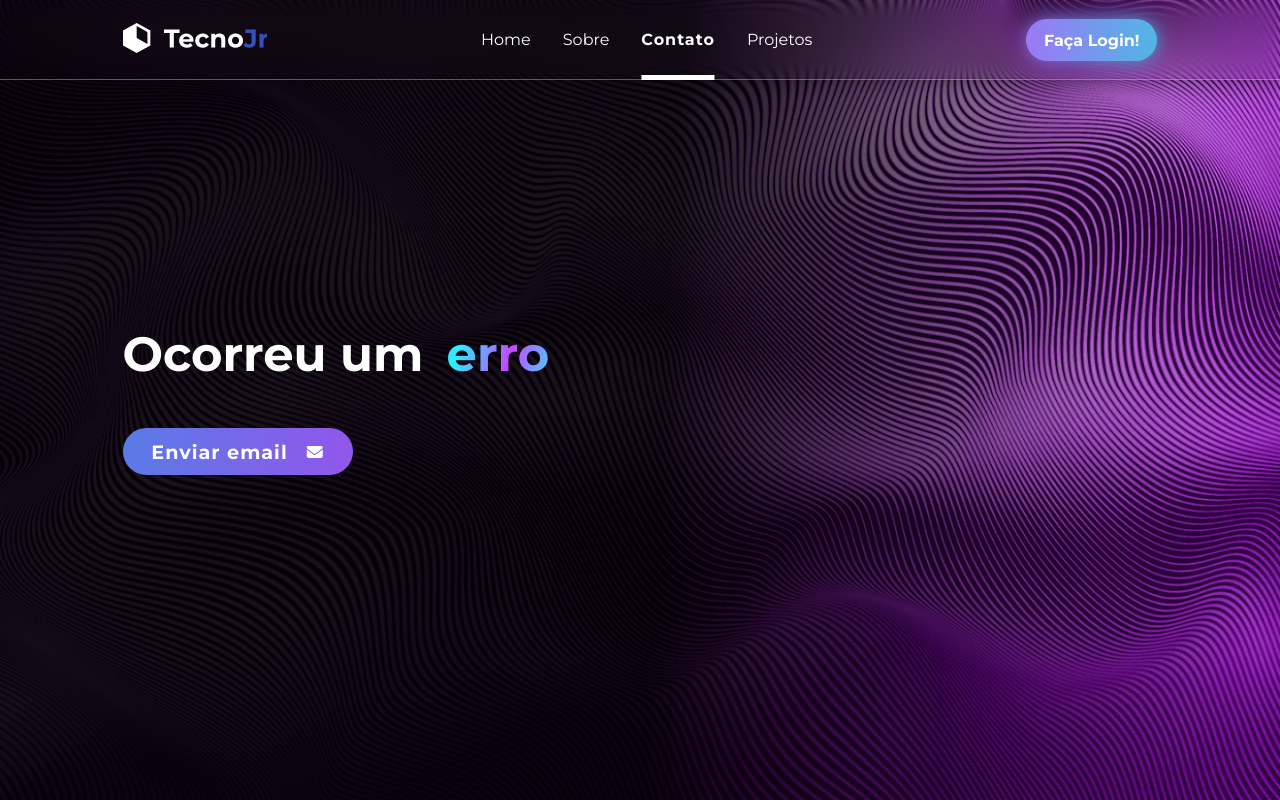
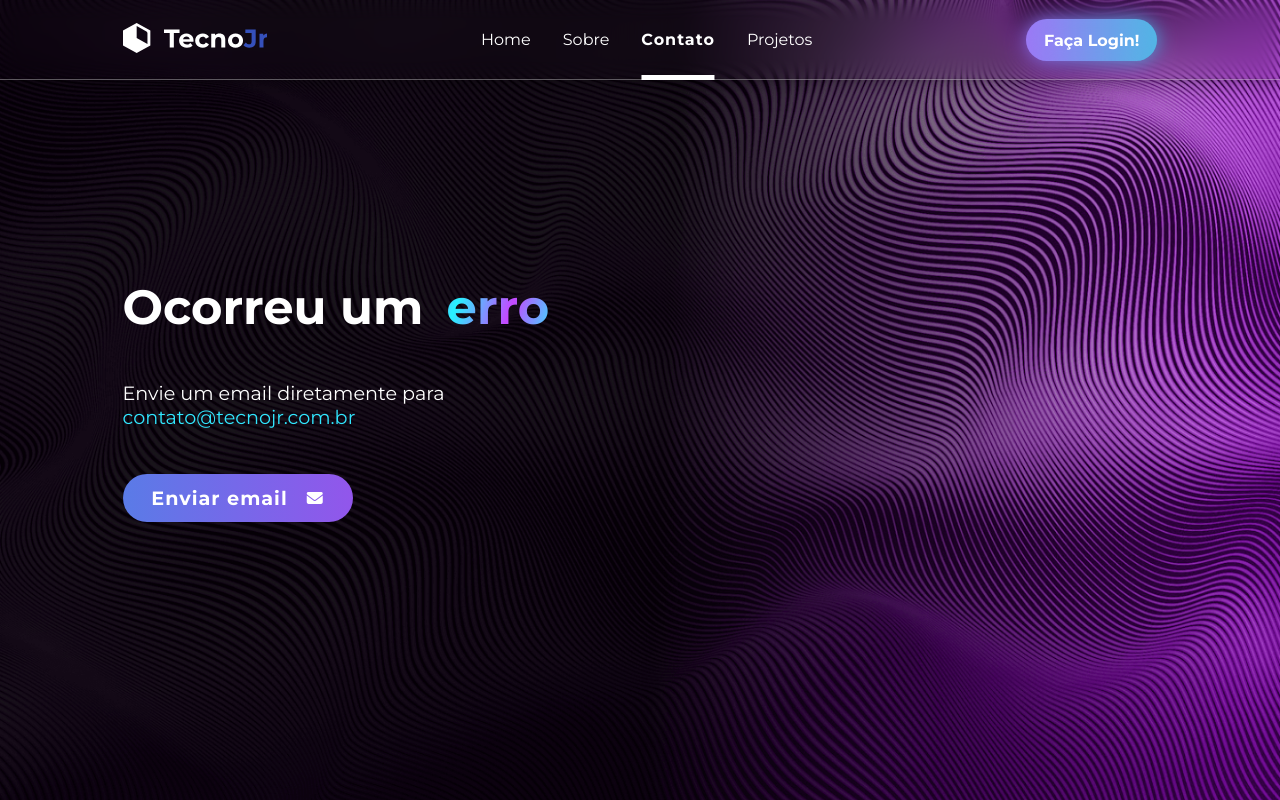
Before and after one commit to igorroc/tecno-site-2.0, a React (Vite) app in the folder tecno_site/: page /contact in a window 1280 px wide. Built offline with nearby package versions, Linux system fonts and the light colour scheme.

Commit message:
[add]: Error message

```diff
--- a/tecno_site/src/pages/Contact.tsx
+++ b/tecno_site/src/pages/Contact.tsx
@@ -55,6 +55,12 @@ function Contact() {
 						<h1>
 							Ocorreu um <MainText>erro</MainText>
 						</h1>
+						<p>
+							Envie um email diretamente para{" "}
+							<a href="mailto:contato@tecnojr.com.br">
+								contato@tecnojr.com.br
+							</a>
+						</p>
 						<Button url="mailto:contato@tecnojr.com.br">
 							Enviar email
 							<i className="fa-solid fa-envelope"></i>
```
